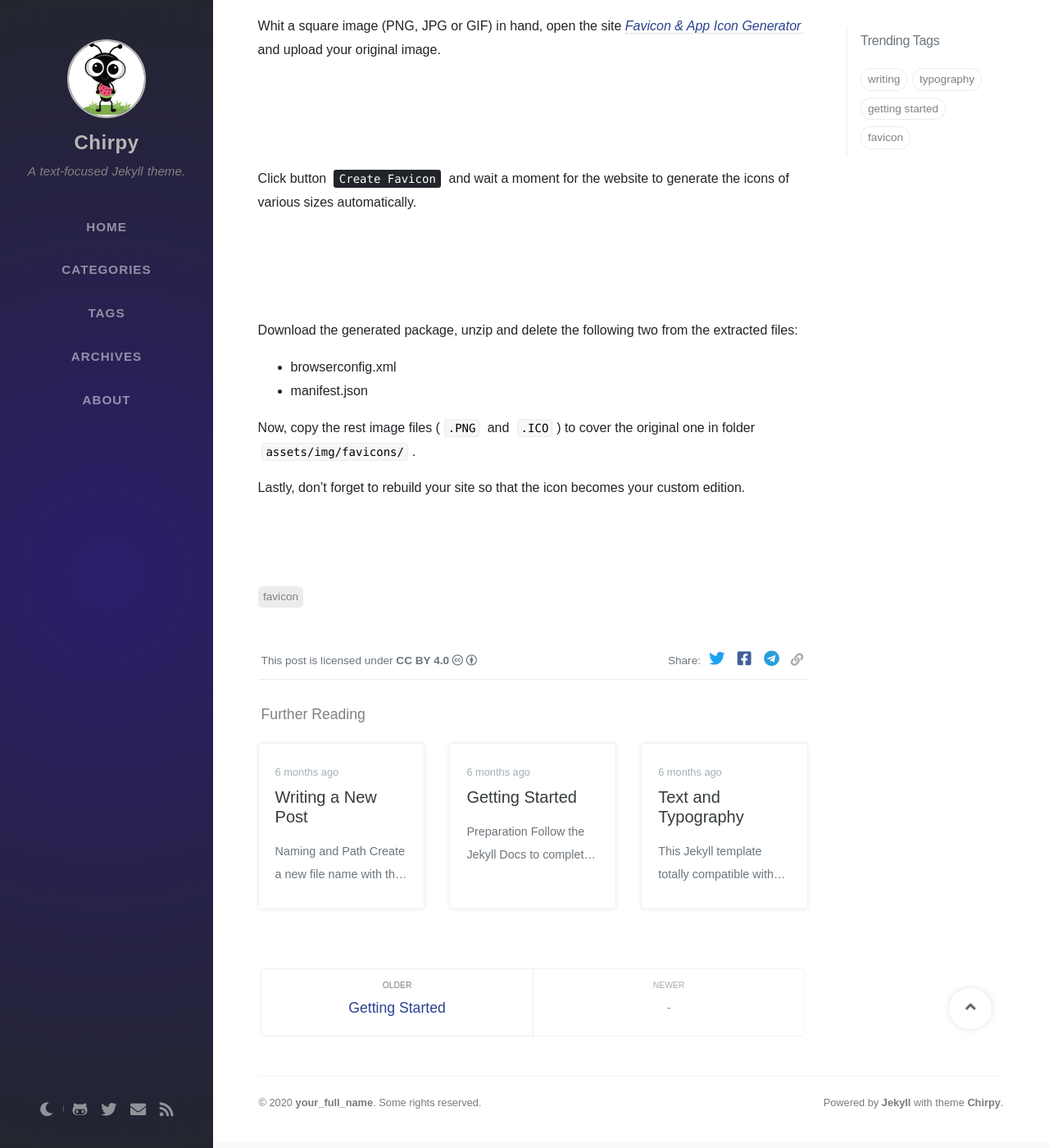
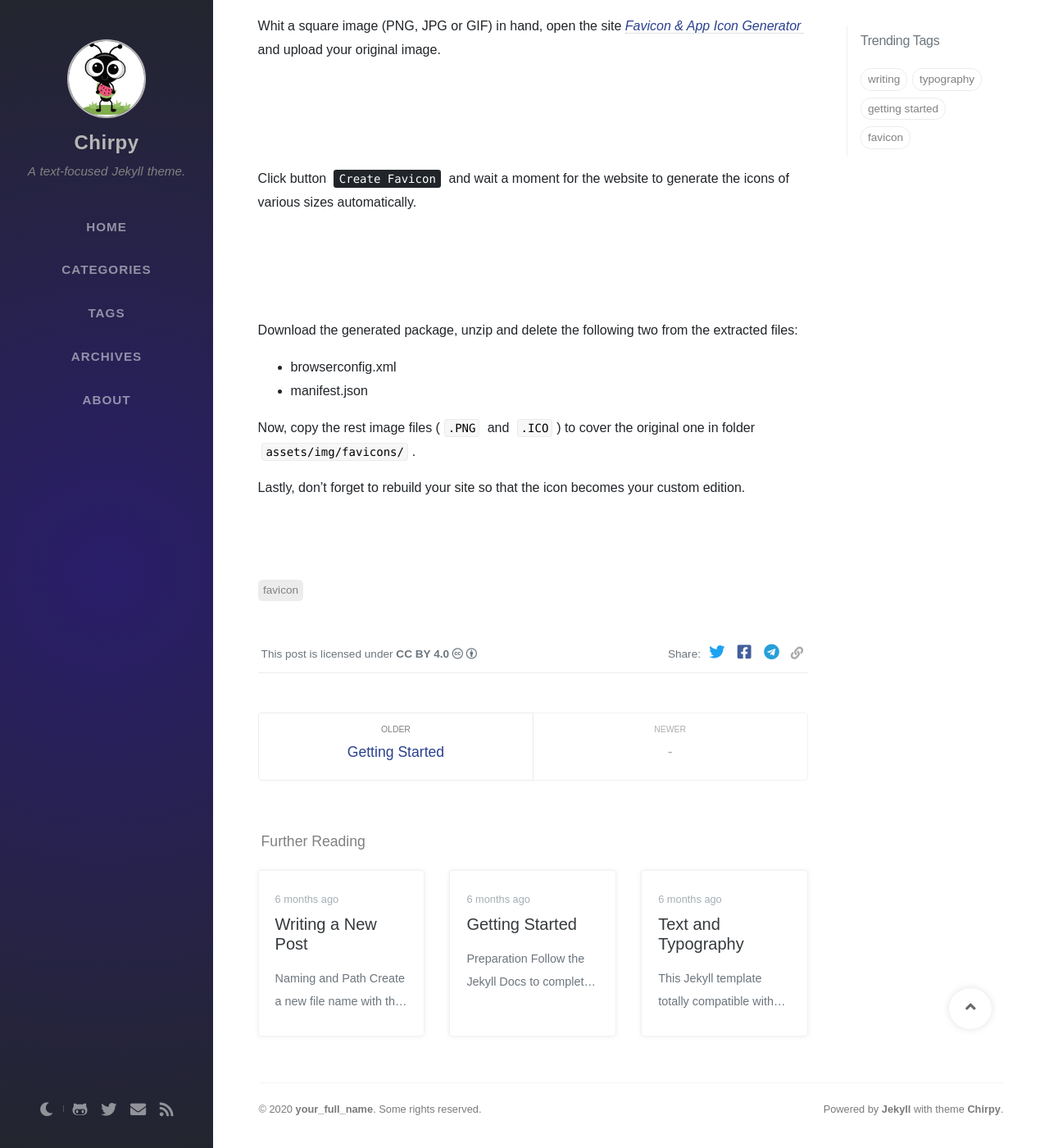
Before and after one commit to nicetrykiddo/writeups, a Jekyll site: the page built from _posts/2019-08-11-customize-the-favicon.md, in a window 1280 px wide and 1400 px high, scrolled down 254 px. Shown: the whole window at 82% size. Built offline with Jekyll 4.4.1, drawn with Linux system fonts in a browser that asks for light colours; nearby versions of some CDN libraries; some web fonts are replaced; comment, search, counter and statistics services are not loaded.

Commit message:
Changed the position of lastmod and related posts.

```diff
--- a/_layouts/post.html
+++ b/_layouts/post.html
@@ -28,19 +28,6 @@ layout: default
           {% endfor %}
         </div>
 
-        <!-- lastmod -->
-        {% if page.seo.date_modified > page.date %}
-        <div>
-          Updated
-          <span class="timeago lastmod"
-            data-toggle="tooltip" data-placement="auto"
-             title="{{ page.seo.date_modified | date: TOOLTIP_DATE }}">
-            {{ page.seo.date_modified | date: POST_DATE }}
-            <i class="unloaded">{{ page.seo.date_modified | date_to_xmlschema}}</i>
-          </span>
-        </div>
-        {% endif %}
-
         <!-- page views -->
         {% if site.google_analytics.pv %}
         <div>
@@ -68,9 +55,22 @@ layout: default
 
       <div class="post-tail-wrapper text-muted">
 
+        <!-- lastmod -->
+        {% if page.seo.date_modified > page.date %}
+        <div>
+          Updated
+          <span class="timeago lastmod"
+            data-toggle="tooltip" data-placement="auto"
+             title="{{ page.seo.date_modified | date: TOOLTIP_DATE }}">
+            {{ page.seo.date_modified | date: POST_DATE }}
+            <i class="unloaded">{{ page.seo.date_modified | date_to_xmlschema}}</i>
+          </span>
+        </div>
+        {% endif %}
+
         <!-- Tags -->
         {% if page.tags.size > 0 %}
-        <div class="pt-5">
+        <div class="pt-3">
           {% for tag in page.tags %}
           <a href="{{ site.baseurl }}/tags/{{ tag | replace: ' ', '-' | downcase | url_encode }}/"
             class="post-tag no-text-decoration" >
@@ -115,13 +115,13 @@ layout: default
 
     <div class="pl-1 pr-1 pl-sm-2 pr-sm-2 pl-md-4 pr-md-4">
 
-      {% include related-posts.html %}
-
       {% include post-nav.html %}
 
       {% if site.disqus.comments and page.comments %}
         {% include disqus.html %}
       {% endif %}
+
+      {% include related-posts.html %}
 
     </div> <!-- .pl-1 pr-1 -->
 
--- a/assets/css/post.scss
+++ b/assets/css/post.scss
@@ -22,14 +22,14 @@
 }
 
 .post-tail-wrapper {
-  margin-top: 3.5rem;
+  margin-top: 5rem;
   border-bottom: 1px double var(--main-border, #e9ecef);
   font-size: 0.85rem;
 }
 
 .post-navigation {
-  padding: 1rem .2rem;
-  margin-bottom: 2rem;
+  padding-top: 3rem;
+  padding-bottom: 2rem;
 }
 
 .post-navigation .btn,
```
